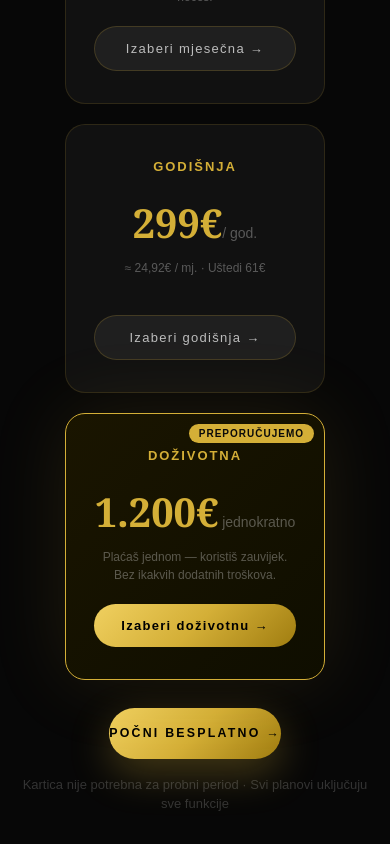
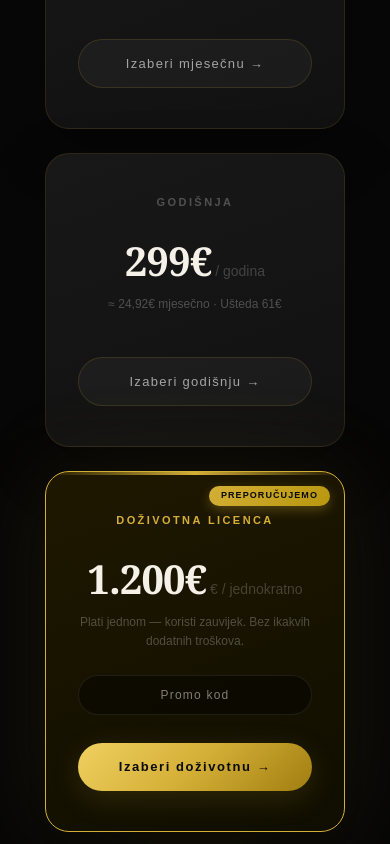
Before and after one commit to Zoran251/salon_pro, a Next.js app: page / in a window 390 px wide. Shown: the part 2780-3624 px from the top of the page. Built offline with nearby package versions, Linux system fonts and the light colour scheme; no server answers.

Commit message:
Premium pricing cards: unaprijedjen izgled, dodat promo kod input za Osnivac10

```diff
--- a/app/frizerski salon.tsx
+++ b/app/frizerski salon.tsx
@@ -99,43 +99,67 @@ export default function Home() {
 
       {/* CIJENE */}
       <section className="sp" style={{padding:'0 48px 80px',maxWidth:'1200px',margin:'0 auto'}}>
-        <h2 style={{fontSize:'clamp(24px,4vw,36px)',fontWeight:600,color:'#f5f0e8',textAlign:'center',marginBottom:36,fontFamily:'Georgia,serif'}}>
+        {(() => {
+          const [promoKod, setPromoKod] = useState('')
+          const promoVazi = promoKod.trim().toLowerCase() === 'osnivac10'
+          const dozivotnaCijena = promoVazi ? '500' : '1.200'
+          return (
+            <>
+              <h2 style={{fontSize:'clamp(28px,4vw,40px)',fontWeight:600,color:'#f5f0e8',textAlign:'center',marginBottom:40,fontFamily:'Georgia,serif'}}>
                 Izaberi plan za tvoj salon
               </h2>
-        <div style={{display:'flex',gap:16,justifyContent:'center',flexWrap:'wrap'}}>
+              <div style={{display:'flex',gap:20,justifyContent:'center',flexWrap:'wrap',alignItems:'stretch'}}>
                 {/* Mjesečna */}
-          <div style={{background:'linear-gradient(135deg,#1a1500,#0f0e00)',border:'0.5px solid rgba(212,175,55,.2)',borderRadius:'24px',padding:'32px 28px',width:260,textAlign:'center',flexShrink:0}}>
-            <p style={{fontSize:'12px',color:'#d4af37',marginBottom:'12px',fontWeight:600,letterSpacing:'0.15em'}}>MJESEČNA</p>
-            <div style={{fontSize:'42px',fontWeight:500,color:'#d4af37',lineHeight:1,marginBottom:'4px'}}>29<span style={{fontSize:'24px'}}>,99 €</span></div>
-            <p style={{fontSize:'13px',color:'rgba(245,240,232,.4)',marginBottom:'20px'}}>/ mjesec</p>
-            <p style={{fontSize:'12px',color:'rgba(245,240,232,.3)',marginBottom:'24px'}}>Prve 2 sedmice besplatno. Otkaži kad hoćeš.</p>
-            <Link href="/registracija" style={{fontSize:'13px',background:'rgba(255,255,255,.06)',color:'rgba(255,255,255,.7)',border:'0.5px solid rgba(212,175,55,.2)',padding:'12px 24px',borderRadius:'30px',fontWeight:500,textDecoration:'none',display:'inline-block',fontFamily:'sans-serif'}}>
+                <div style={{background:'linear-gradient(160deg,#181818,#111)',border:'0.5px solid rgba(212,175,55,.12)',borderRadius:24,padding:'36px 28px',width:280,textAlign:'center',flexShrink:0,display:'flex',flexDirection:'column',boxShadow:'0 20px 60px rgba(0,0,0,0.3)'}}>
+                  <p style={{fontSize:11,fontWeight:700,color:'rgba(255,255,255,.25)',marginBottom:20,letterSpacing:'0.22em'}}>MJESEČNA</p>
+                  <div style={{fontSize:'44px',fontWeight:600,color:'#f5f0e8',lineHeight:1,marginBottom:4,letterSpacing:'-0.02em'}}>29<span style={{fontSize:'24px'}}>,99 €</span></div>
+                  <p style={{fontSize:'13px',color:'rgba(245,240,232,.3)',marginBottom:20}}>/ mjesec</p>
+                  <p style={{fontSize:'12px',color:'rgba(245,240,232,.2)',marginBottom:28,lineHeight:1.5}}>Prve 2 sedmice besplatno. Otkaži kad želiš.</p>
+                  <div style={{marginTop:'auto'}}>
+                    <Link href="/registracija" style={{fontSize:'13px',background:'rgba(255,255,255,.04)',color:'rgba(255,255,255,.6)',border:'0.5px solid rgba(212,175,55,.15)',padding:'14px 28px',borderRadius:30,fontWeight:500,textDecoration:'none',display:'inline-block',fontFamily:'sans-serif',letterSpacing:'0.1em'}}>
                       Izaberi mjesečnu →
                     </Link>
                   </div>
+                </div>
                 {/* Godišnja */}
-          <div style={{background:'linear-gradient(135deg,#1a1500,#0f0e00)',border:'0.5px solid rgba(212,175,55,.2)',borderRadius:'24px',padding:'32px 28px',width:260,textAlign:'center',flexShrink:0}}>
-            <p style={{fontSize:'12px',color:'#d4af37',marginBottom:'12px',fontWeight:600,letterSpacing:'0.15em'}}>GODIŠNJA</p>
-            <div style={{fontSize:'42px',fontWeight:500,color:'#d4af37',lineHeight:1,marginBottom:'4px'}}>299 €</div>
-            <p style={{fontSize:'13px',color:'rgba(245,240,232,.4)',marginBottom:'20px'}}>/ godišnje</p>
-            <p style={{fontSize:'12px',color:'rgba(245,240,232,.3)',marginBottom:'24px'}}>≈ 24,92€ / mj. · Uštedi {Math.round(29.99*12-299)}€</p>
-            <Link href="/registracija" style={{fontSize:'13px',background:'rgba(255,255,255,.06)',color:'rgba(255,255,255,.7)',border:'0.5px solid rgba(212,175,55,.2)',padding:'12px 24px',borderRadius:'30px',fontWeight:500,textDecoration:'none',display:'inline-block',fontFamily:'sans-serif'}}>
+                <div style={{background:'linear-gradient(160deg,#181818,#111)',border:'0.5px solid rgba(212,175,55,.12)',borderRadius:24,padding:'36px 28px',width:280,textAlign:'center',flexShrink:0,display:'flex',flexDirection:'column',boxShadow:'0 20px 60px rgba(0,0,0,0.3)'}}>
+                  <p style={{fontSize:11,fontWeight:700,color:'rgba(255,255,255,.25)',marginBottom:20,letterSpacing:'0.22em'}}>GODIŠNJA</p>
+                  <div style={{fontSize:'44px',fontWeight:600,color:'#f5f0e8',lineHeight:1,marginBottom:4,letterSpacing:'-0.02em'}}>299 €</div>
+                  <p style={{fontSize:'13px',color:'rgba(245,240,232,.3)',marginBottom:20}}>/ godina</p>
+                  <p style={{fontSize:'12px',color:'rgba(245,240,232,.2)',marginBottom:28,lineHeight:1.5}}>≈ 24,92€ mjesečno · Ušteda {Math.round(29.99*12-299)}€</p>
+                  <div style={{marginTop:'auto'}}>
+                    <Link href="/registracija" style={{fontSize:'13px',background:'rgba(255,255,255,.04)',color:'rgba(255,255,255,.6)',border:'0.5px solid rgba(212,175,55,.15)',padding:'14px 28px',borderRadius:30,fontWeight:500,textDecoration:'none',display:'inline-block',fontFamily:'sans-serif',letterSpacing:'0.1em'}}>
                       Izaberi godišnju →
                     </Link>
                   </div>
+                </div>
                 {/* Doživotna */}
-          <div style={{background:'linear-gradient(135deg,#1a1500,#0f0e00)',border:'1px solid rgba(212,175,55,.5)',borderRadius:'24px',padding:'32px 28px',width:260,textAlign:'center',flexShrink:0,boxShadow:'0 0 60px rgba(212,175,55,0.1)',position:'relative'}}>
-            <div style={{position:'absolute',top:10,right:10,background:'#d4af37',color:'#0a0a0a',fontSize:10,fontWeight:700,padding:'2px 10px',borderRadius:12,fontFamily:'sans-serif',letterSpacing:'0.1em'}}>PREPORUČUJEMO</div>
-            <p style={{fontSize:'12px',color:'#d4af37',marginBottom:'12px',fontWeight:600,letterSpacing:'0.15em'}}>DOŽIVOTNA</p>
-            <div style={{fontSize:'42px',fontWeight:500,color:'#d4af37',lineHeight:1,marginBottom:'4px'}}>1.200 €</div>
-            <p style={{fontSize:'13px',color:'rgba(245,240,232,.4)',marginBottom:'20px'}}>jednokratno</p>
-            <p style={{fontSize:'12px',color:'rgba(245,240,232,.3)',marginBottom:'24px'}}>Plaćaš jednom — koristiš zauvijek</p>
-            <Link href="/registracija" style={{fontSize:'13px',background:'linear-gradient(135deg,#d4af37,#b8960c)',color:'#0a0a0a',border:'none',padding:'12px 24px',borderRadius:'30px',fontWeight:700,textDecoration:'none',display:'inline-block',fontFamily:'sans-serif'}}>
+                <div style={{background:'linear-gradient(160deg,#1f1800,#0f0e00)',border:'1px solid rgba(212,175,55,.5)',borderRadius:24,padding:'36px 28px',width:280,textAlign:'center',flexShrink:0,display:'flex',flexDirection:'column',boxShadow:'0 0 80px rgba(212,175,55,0.08), 0 20px 60px rgba(0,0,0,0.4)',position:'relative'}}>
+                  <div style={{position:'absolute',top:0,left:0,right:0,height:3,background:'linear-gradient(90deg,transparent,#d4af37,transparent)'}} />
+                  <div style={{position:'absolute',top:14,right:14,background:'linear-gradient(135deg,#d4af37,#b8960c)',color:'#0a0a0a',fontSize:9,fontWeight:800,padding:'3px 12px',borderRadius:20,fontFamily:'sans-serif',letterSpacing:'0.12em',boxShadow:'0 4px 12px rgba(212,175,55,0.3)'}}>PREPORUČUJEMO</div>
+                  <p style={{fontSize:11,fontWeight:700,color:'#d4af37',marginBottom:20,letterSpacing:'0.22em'}}>DOŽIVOTNA LICENCA</p>
+                  <div style={{fontSize:'44px',fontWeight:600,color:'#f5f0e8',lineHeight:1,marginBottom:4,letterSpacing:'-0.02em'}}>{dozivotnaCijena} €</div>
+                  <p style={{fontSize:'13px',color:'rgba(245,240,232,.3)',marginBottom:20}}>jednokratno</p>
+                  <p style={{fontSize:'12px',color:promoVazi?'#d4af37':'rgba(245,240,232,.2)',marginBottom:20,lineHeight:1.5}}>
+                    {promoVazi ? 'Promo kod Osnivac10 aktivan — doživotna za samo 500€!' : 'Plati jednom — koristi zauvijek.'}
+                  </p>
+                  <div style={{marginBottom:16}}>
+                    <input type="text" placeholder="Promo kod" value={promoKod}
+                      onChange={e => setPromoKod(e.target.value)}
+                      style={{width:'100%',background:'rgba(0,0,0,0.4)',border:promoVazi?'0.5px solid rgba(212,175,55,0.5)':'0.5px solid rgba(255,255,255,0.08)',borderRadius:20,padding:'10px 16px',color:'#f5f0e8',fontSize:12,outline:'none',fontFamily:'sans-serif',textAlign:'center',letterSpacing:'0.1em',boxSizing:'border-box'}}
+                    />
+                    {promoVazi && <div style={{fontSize:11,color:'#d4af37',marginTop:10,fontFamily:'sans-serif'}}>✓ Kod Osnivac10: doživotna za 500€ (još 9 naloga)</div>}
+                  </div>
+                  <div style={{marginTop:'auto'}}>
+                    <Link href="/registracija" style={{fontSize:'13px',background:'linear-gradient(135deg,#d4af37,#b8960c)',color:'#0a0a0a',border:'none',padding:'14px 28px',borderRadius:30,fontWeight:700,textDecoration:'none',display:'inline-block',fontFamily:'sans-serif',letterSpacing:'0.12em',boxShadow:'0 8px 30px rgba(212,175,55,0.15)'}}>
                       Izaberi doživotnu →
                     </Link>
-            <p style={{fontSize:'11px',color:'rgba(212,175,55,.4)',marginTop:'12px'}}>Kod: <strong style={{color:'#d4af37'}}>Osnivac10</strong> — doživotna za 500€ (10 naloga)</p>
                   </div>
                 </div>
+              </div>
+            </>
+          )
+        })()}
       </section>
 
       <footer style={{textAlign:'center',padding:'24px',borderTop:'0.5px solid rgba(212,175,55,.1)',color:'rgba(245,240,232,.3)',fontSize:'13px'}}>
--- a/app/landing/salon-pro-landing.tsx
+++ b/app/landing/salon-pro-landing.tsx
@@ -116,6 +116,11 @@ export default function SalonProLanding() {
     },
   ]
 
+  const [promoKod, setPromoKod] = useState('')
+  const promoVazi = promoKod.trim().toLowerCase() === 'osnivac10'
+  const dozivotnaCijenaDisplay = promoVazi ? '500' : '1.200'
+  const dozivotnaPeriodDisplay = promoVazi ? ' € / jednokratno (kod: Osnivac10)' : ' € / jednokratno'
+
   const perks = [
     'Personalizovana landing page',
     'QR kod za štampanje',
@@ -127,60 +132,46 @@ export default function SalonProLanding() {
     'Otkaži kad hoćeš',
   ]
 
-  function PricingCard({ naziv, cijena, period, opis, zlatni, isticanje }: { naziv: string; cijena: string; period: string; opis: string; zlatni: boolean; isticanje: boolean }) {
+  function PricingCard({ naziv, cijena, period, opis, zlatni, isticanje, children }: { naziv: string; cijena: string; period: string; opis: string; zlatni: boolean; isticanje: boolean; children?: ReactNode }) {
     return (
       <div
         className="lp-pricing-card"
         style={{
-          background: isticanje ? 'linear-gradient(135deg,#1a1500,#0f0e00)' : CARD,
-          border: `1px solid ${zlatni ? GOLD : 'rgba(212,175,55,0.15)'}`,
-          borderRadius: 20,
-          padding: '32px 28px',
-          width: 260,
+          background: isticanje ? 'linear-gradient(160deg,#1f1800,#0f0e00)' : 'linear-gradient(160deg,#181818,#111)',
+          border: `1px solid ${zlatni ? GOLD : 'rgba(212,175,55,0.12)'}`,
+          borderRadius: 24,
+          padding: '40px 32px',
+          width: 300,
           textAlign: 'center',
           position: 'relative',
           overflow: 'hidden',
-          boxShadow: isticanje ? '0 0 80px rgba(212,175,55,0.12)' : 'none',
+          boxShadow: isticanje ? '0 0 100px rgba(212,175,55,0.1), 0 20px 60px rgba(0,0,0,0.5)' : '0 20px 60px rgba(0,0,0,0.3)',
           flexShrink: 0,
+          display: 'flex',
+          flexDirection: 'column',
         }}
       >
         {isticanje && (
-          <div style={{ position: 'absolute', top: 10, right: 10, background: GOLD, color: '#0a0a0a', fontSize: 10, fontWeight: 700, padding: '2px 10px', borderRadius: 12, fontFamily: 'sans-serif', letterSpacing: '0.1em' }}>
+          <div style={{ position: 'absolute', top: 0, left: 0, right: 0, height: 3, background: `linear-gradient(90deg,transparent,${GOLD},transparent)` }} />
+        )}
+        {isticanje && (
+          <div style={{ position: 'absolute', top: 14, right: 14, background: `linear-gradient(135deg,${GOLD},#b8960c)`, color: '#0a0a0a', fontSize: 9, fontWeight: 800, padding: '3px 12px', borderRadius: 20, fontFamily: 'sans-serif', letterSpacing: '0.12em', boxShadow: '0 4px 12px rgba(212,175,55,0.3)' }}>
             PREPORUČUJEMO
           </div>
         )}
-        <div style={{ fontSize: 13, fontWeight: 600, color: GOLD, marginBottom: 16, fontFamily: 'sans-serif', letterSpacing: '0.15em' }}>
+        <div style={{ fontSize: 11, fontWeight: 700, color: zlatni ? GOLD : 'rgba(255,255,255,0.25)', marginBottom: 20, fontFamily: 'sans-serif', letterSpacing: '0.22em' }}>
           {naziv.toUpperCase()}
         </div>
-        <div style={{ marginBottom: 6 }}>
-          <span className="lp-price-big" style={{ color: GOLD, fontWeight: 900, fontFamily: 'Georgia,serif', fontSize: 'clamp(32px,4vw,42px)' }}>
+        <div style={{ marginBottom: 4 }}>
+          <span className="lp-price-big" style={{ color: '#f5f0e8', fontWeight: 700, fontFamily: 'Georgia,serif', fontSize: 'clamp(38px,5vw,48px)', letterSpacing: '-0.02em' }}>
             {cijena}
           </span>
-          <span style={{ color: 'rgba(255,255,255,0.3)', fontFamily: 'sans-serif', fontSize: 14 }}>{period}</span>
+          <span style={{ color: 'rgba(255,255,255,0.2)', fontFamily: 'sans-serif', fontSize: 14, fontWeight: 400 }}>{period}</span>
         </div>
-        <p style={{ color: 'rgba(255,255,255,0.3)', fontFamily: 'sans-serif', fontSize: 12, lineHeight: 1.5, marginBottom: 20, minHeight: 36 }}>
+        <p style={{ color: 'rgba(255,255,255,0.25)', fontFamily: 'sans-serif', fontSize: 12, lineHeight: 1.6, marginBottom: 24, minHeight: 38 }}>
           {opis}
         </p>
-        <Link href="/registracija" style={{ textDecoration: 'none' }}>
-          <motion.div
-            whileHover={{ scale: 1.03 }}
-            whileTap={{ scale: 0.97 }}
-            style={{
-              background: zlatni ? `linear-gradient(135deg, ${GOLD_LIGHT}, ${GOLD}, ${GOLD_DARK})` : 'rgba(255,255,255,0.06)',
-              color: zlatni ? '#000' : 'rgba(255,255,255,0.7)',
-              border: zlatni ? 'none' : '0.5px solid rgba(212,175,55,0.2)',
-              borderRadius: 30,
-              padding: '12px 24px',
-              fontWeight: zlatni ? 800 : 500,
-              fontSize: 13,
-              cursor: 'pointer',
-              fontFamily: 'sans-serif',
-              letterSpacing: '0.1em',
-            }}
-          >
-            {zlatni ? 'Izaberi doživotnu →' : `Izaberi ${naziv.toLowerCase()} →`}
-          </motion.div>
-        </Link>
+        {children}
       </div>
     )
   }
@@ -419,36 +410,128 @@ export default function SalonProLanding() {
             </h2>
           </div>
 
-          <div style={{ display: 'flex', gap: 20, justifyContent: 'center', flexWrap: 'wrap' }}>
+          <div style={{ display: 'flex', gap: 24, justifyContent: 'center', flexWrap: 'wrap', alignItems: 'stretch' }}>
             {/* Mjesečna */}
             <PricingCard
               naziv="Mjesečna"
               cijena="29,99€"
-              period="/ mj."
-              opis="Prve 2 sedmice besplatno. Otkaži kad hoćeš."
+              period=" / mjesec"
+              opis="Prve 2 sedmice besplatno. Otkaži kad želiš."
               zlatni={false}
               isticanje={false}
-            />
+            >
+              <Link href="/registracija" style={{ textDecoration: 'none', marginTop: 'auto' }}>
+                <motion.div
+                  whileHover={{ scale: 1.03 }}
+                  whileTap={{ scale: 0.97 }}
+                  style={{
+                    background: 'rgba(255,255,255,0.04)',
+                    color: 'rgba(255,255,255,0.6)',
+                    border: '0.5px solid rgba(212,175,55,0.15)',
+                    borderRadius: 30,
+                    padding: '14px 28px',
+                    fontWeight: 500,
+                    fontSize: 13,
+                    cursor: 'pointer',
+                    fontFamily: 'sans-serif',
+                    letterSpacing: '0.1em',
+                  }}
+                >
+                  Izaberi mjesečnu →
+                </motion.div>
+              </Link>
+            </PricingCard>
 
             {/* Godišnja */}
             <PricingCard
               naziv="Godišnja"
               cijena="299€"
-              period="/ god."
-              opis={`≈ ${(299 / 12).toFixed(2).replace('.', ',')}€ / mj. · Uštedi ${Math.round(29.99 * 12 - 299)}€`}
+              period=" / godina"
+              opis={`≈ ${(299 / 12).toFixed(2).replace('.', ',')}€ mjesečno · Ušteda ${Math.round(29.99 * 12 - 299)}€`}
               zlatni={false}
               isticanje={false}
-            />
+            >
+              <Link href="/registracija" style={{ textDecoration: 'none', marginTop: 'auto' }}>
+                <motion.div
+                  whileHover={{ scale: 1.03 }}
+                  whileTap={{ scale: 0.97 }}
+                  style={{
+                    background: 'rgba(255,255,255,0.04)',
+                    color: 'rgba(255,255,255,0.6)',
+                    border: '0.5px solid rgba(212,175,55,0.15)',
+                    borderRadius: 30,
+                    padding: '14px 28px',
+                    fontWeight: 500,
+                    fontSize: 13,
+                    cursor: 'pointer',
+                    fontFamily: 'sans-serif',
+                    letterSpacing: '0.1em',
+                  }}
+                >
+                  Izaberi godišnju →
+                </motion.div>
+              </Link>
+            </PricingCard>
 
             {/* Doživotna */}
             <PricingCard
-              naziv="Doživotna"
-              cijena="1.200€"
-              period=" jednokratno"
-              opis="Plaćaš jednom — koristiš zauvijek. Bez ikakvih dodatnih troškova."
+              naziv="Doživotna licenca"
+              cijena={dozivotnaCijenaDisplay + '€'}
+              period={dozivotnaPeriodDisplay}
+              opis={promoVazi ? 'Promo kod Osnivac10 aktivan — doživotna za samo 500€!' : 'Plati jednom — koristi zauvijek. Bez ikakvih dodatnih troškova.'}
               zlatni={true}
               isticanje={true}
-            />
+            >
+              <div style={{ marginBottom: 16, marginTop: 'auto' }}>
+                <div style={{ display: 'flex', gap: 8, marginBottom: 12 }}>
+                  <input
+                    type="text"
+                    placeholder="Promo kod"
+                    value={promoKod}
+                    onChange={e => setPromoKod(e.target.value)}
+                    style={{
+                      flex: 1,
+                      background: 'rgba(0,0,0,0.4)',
+                      border: promoVazi ? '0.5px solid rgba(212,175,55,0.5)' : '0.5px solid rgba(255,255,255,0.08)',
+                      borderRadius: 20,
+                      padding: '10px 16px',
+                      color: '#f5f0e8',
+                      fontSize: 12,
+                      outline: 'none',
+                      fontFamily: 'sans-serif',
+                      textAlign: 'center',
+                      letterSpacing: '0.1em',
+                    }}
+                  />
+                </div>
+                {promoVazi && (
+                  <div style={{ fontSize: 11, color: GOLD, marginBottom: 10, fontFamily: 'sans-serif' }}>
+                    ✓ Kod Osnivac10: doživotna za 500€ (još {10 - 1} naloga)
+                  </div>
+                )}
+              </div>
+              <Link href="/registracija" style={{ textDecoration: 'none' }}>
+                <motion.div
+                  whileHover={{ scale: 1.03, boxShadow: '0 12px 40px rgba(212,175,55,0.3)' }}
+                  whileTap={{ scale: 0.97 }}
+                  style={{
+                    background: `linear-gradient(135deg, ${GOLD_LIGHT}, ${GOLD}, ${GOLD_DARK})`,
+                    color: '#0a0a0a',
+                    border: 'none',
+                    borderRadius: 30,
+                    padding: '14px 28px',
+                    fontWeight: 700,
+                    fontSize: 13,
+                    cursor: 'pointer',
+                    fontFamily: 'sans-serif',
+                    letterSpacing: '0.12em',
+                    boxShadow: '0 8px 30px rgba(212,175,55,0.15)',
+                  }}
+                >
+                  Izaberi doživotnu →
+                </motion.div>
+              </Link>
+            </PricingCard>
           </div>
 
           <div style={{ textAlign: 'center', marginTop: 28 }}>
```
Lines whose indentation alone changed are shown as unchanged.
